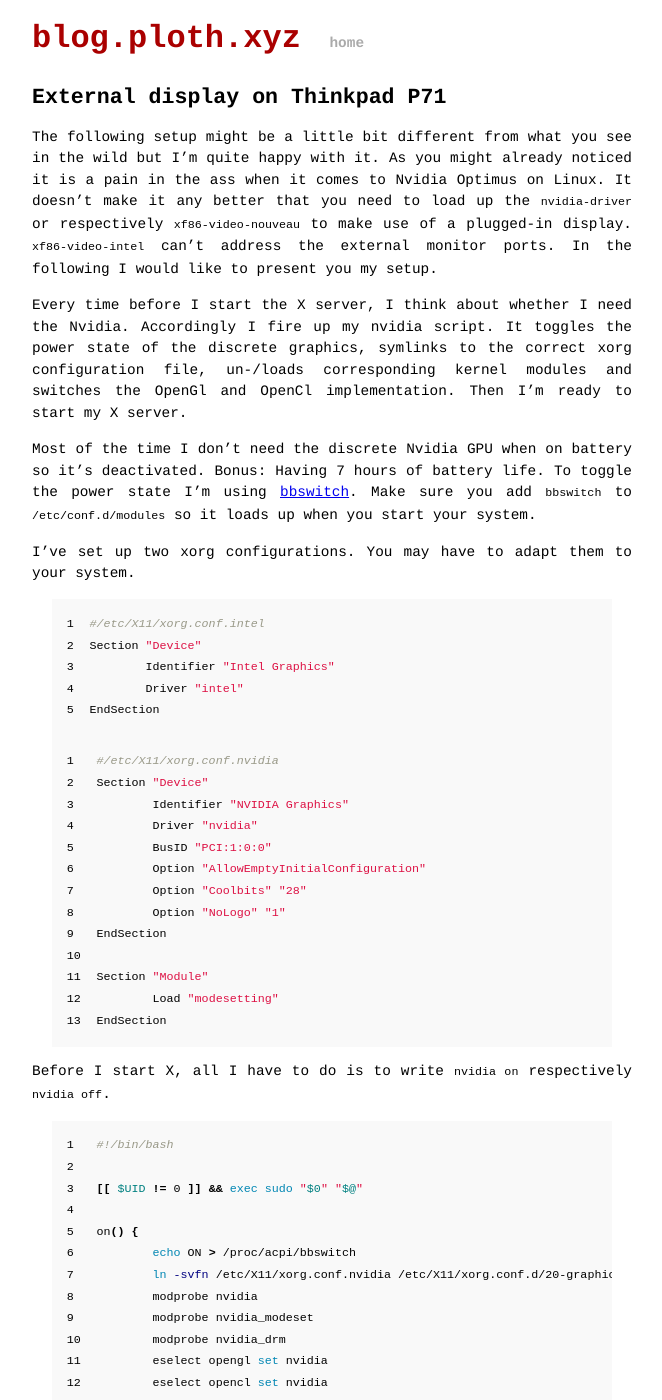
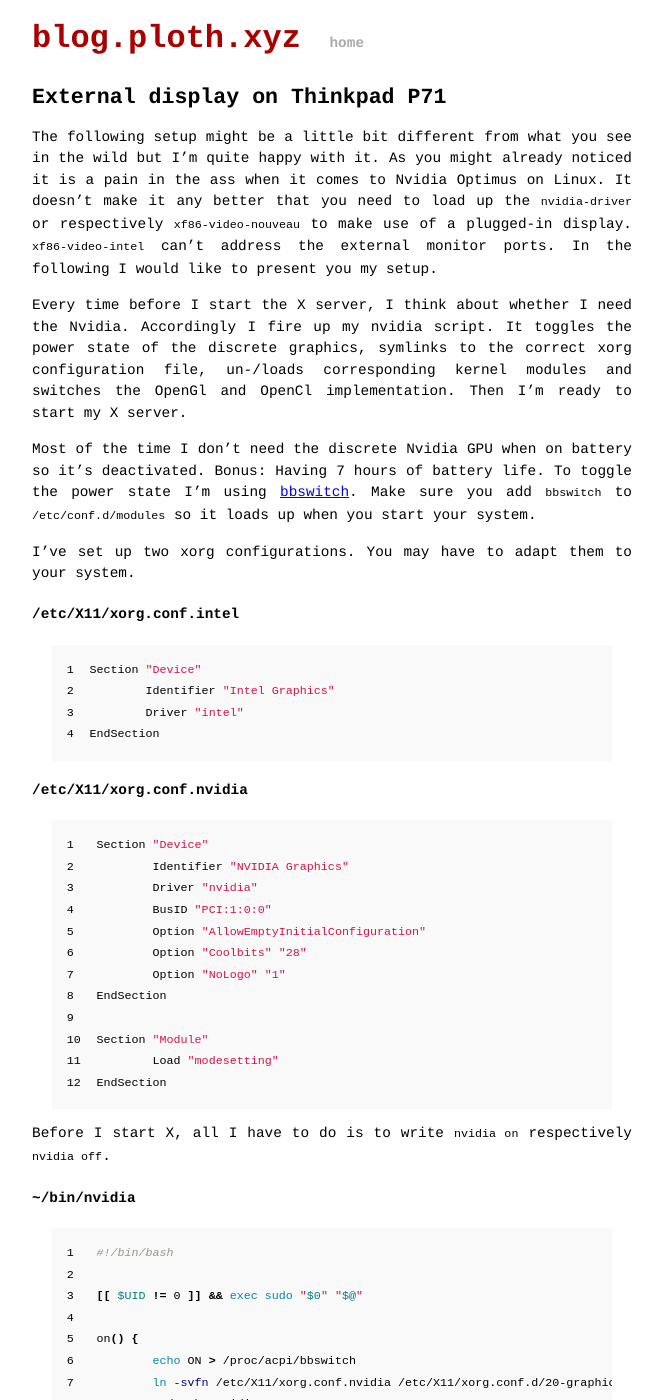
Before and after one commit to ploth/ploth.github.io, a Jekyll site: the page built from _posts/2018-01-06-External-display-on-Thinkpad-P71.md, in a window 1280 px wide and 1400 px high. Shown: the whole window, without its empty margins (308-970 px from the left). Built offline with Jekyll 4.4.1, drawn with Linux system fonts in a browser that asks for light colours.

Commit message:
Title styles

```diff
--- a/_posts/2018-01-06-External-display-on-Thinkpad-P71.md
+++ b/_posts/2018-01-06-External-display-on-Thinkpad-P71.md
@@ -27,16 +27,16 @@ system.
 
 I've set up two xorg configurations. You may have to adapt them to your system.
 
+#### /etc/X11/xorg.conf.intel
 {% highlight Shell linenos %}
-#/etc/X11/xorg.conf.intel
 Section "Device"
 	Identifier "Intel Graphics"
 	Driver "intel"
 EndSection
 {% endhighlight %}
 
+#### /etc/X11/xorg.conf.nvidia
 {% highlight Shell linenos %}
-#/etc/X11/xorg.conf.nvidia
 Section "Device"
 	Identifier "NVIDIA Graphics"
 	Driver "nvidia"
@@ -53,6 +53,7 @@ EndSection
 
 Before I start X, all I have to do is to write `nvidia on` respectively `nvidia off`.
 
+#### ~/bin/nvidia
 {% highlight Shell linenos %}
 #!/bin/bash
 
```
